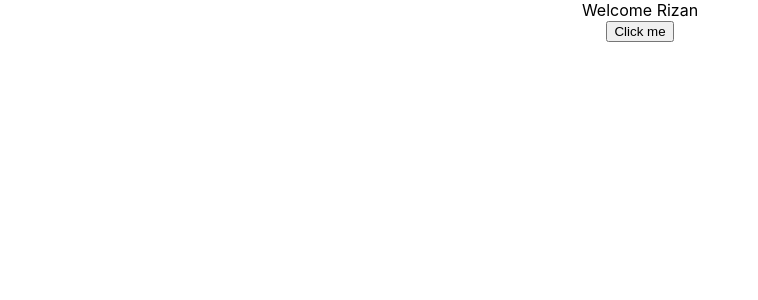
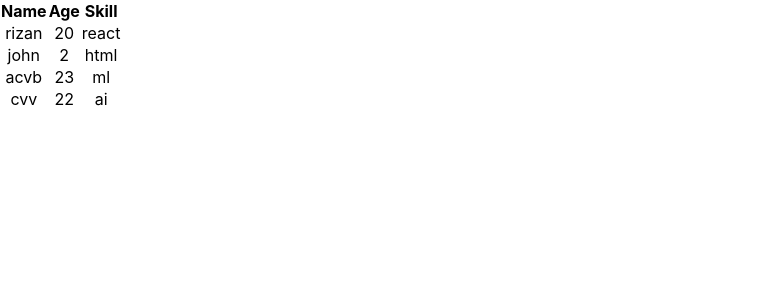
Before and after one commit to MuhammedRizankp/React_Tutorials, a React (Create React App) app: page / in a window 1280 px wide. Shown: the top 300 px of the page, without its empty margins (0-758 px from the left). Built offline with nearby package versions, Linux system fonts and the light colour scheme.

Commit message:
list rendering

```diff
--- a/src/App.js
+++ b/src/App.js
@@ -2,6 +2,7 @@ import React from 'react';
 import './App.css';
 import Counter from './Components/Counter.js';
 import Eventbind from './Components/eventbind';
+import Tablelist from './Components/Tablelist';
 
 import If from './Components/cond_rendr.js';
 function App() {
@@ -9,8 +10,8 @@ function App() {
     <div className="App">
      {/*<Counter/>*/}
      {/*<Eventbind/>*/}
-
-     <If/>
+     {/*<If/>*/}
+     <Tablelist/>
 
      </div>
   );
--- /dev/null
+++ b/src/Components/Tablelist.js
@@ -0,0 +1,40 @@
+import React from 'react';
+function Tablelist() {
+
+    const details=[
+        {
+            person1:'rizan',
+            person2:'john',
+            person3:'acvb',
+            person4:'cvv'
+        },
+        {
+            person1:20,
+            person2:2,
+            person3:23,
+            person4:22
+        },
+        {
+            person1:'react',
+            person2:'html',
+            person3:'ml',
+            person4:'ai'
+
+        },
+
+    ]
+
+    return(
+        <div>
+            <th>Name</th>
+            <th>Age</th>
+            <th>Skill</th>
+            <tr>{details.map(namep => <td>{namep.person1}</td>)}</tr>
+            <tr>{details.map(namep => <td>{namep.person2}</td>)}</tr>
+            <tr>{details.map(namep => <td>{namep.person3}</td>)}</tr>
+            <tr>{details.map(namep => <td>{namep.person4}</td>)}</tr>
+        </div>
+    )
+
+}
+export default Tablelist;
```
